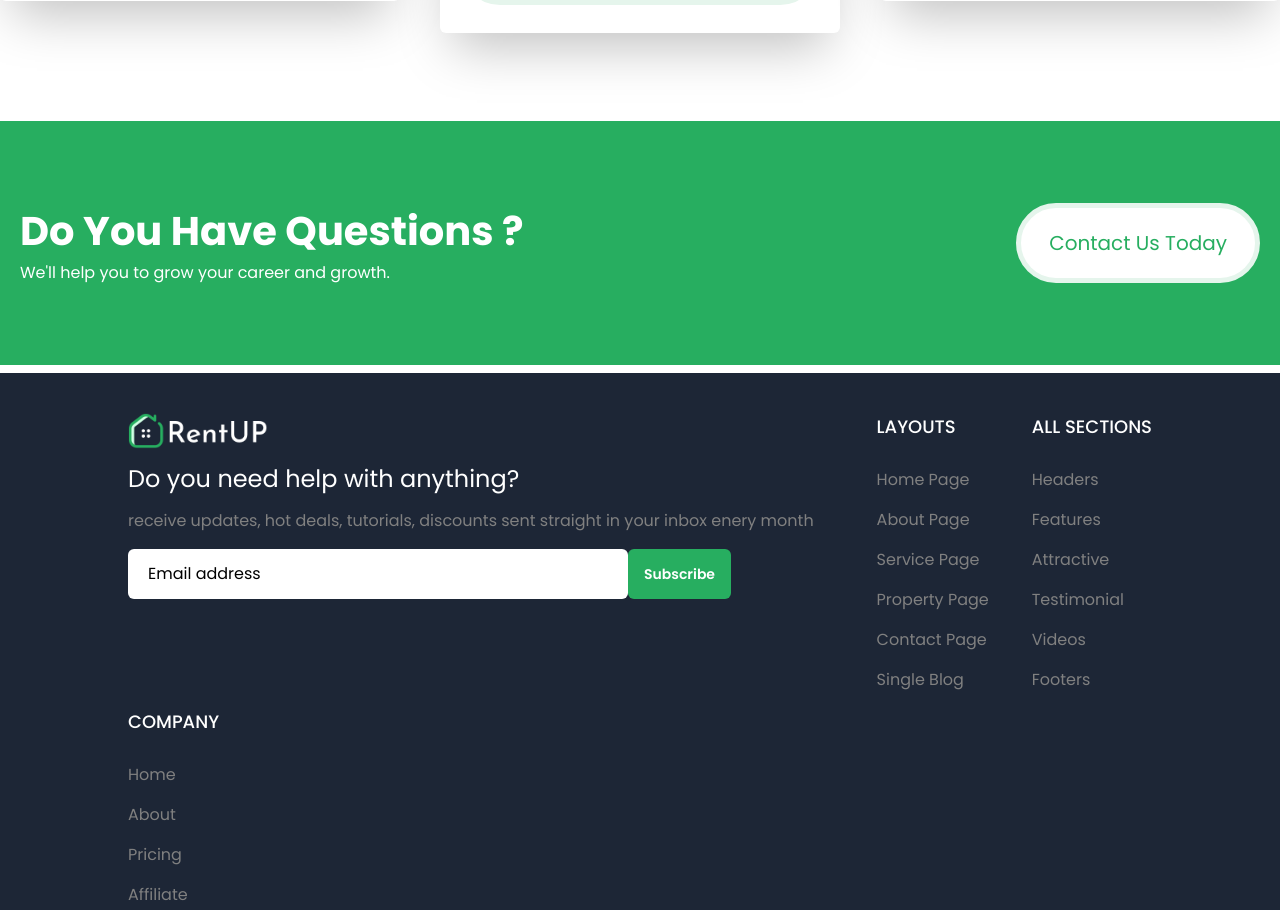
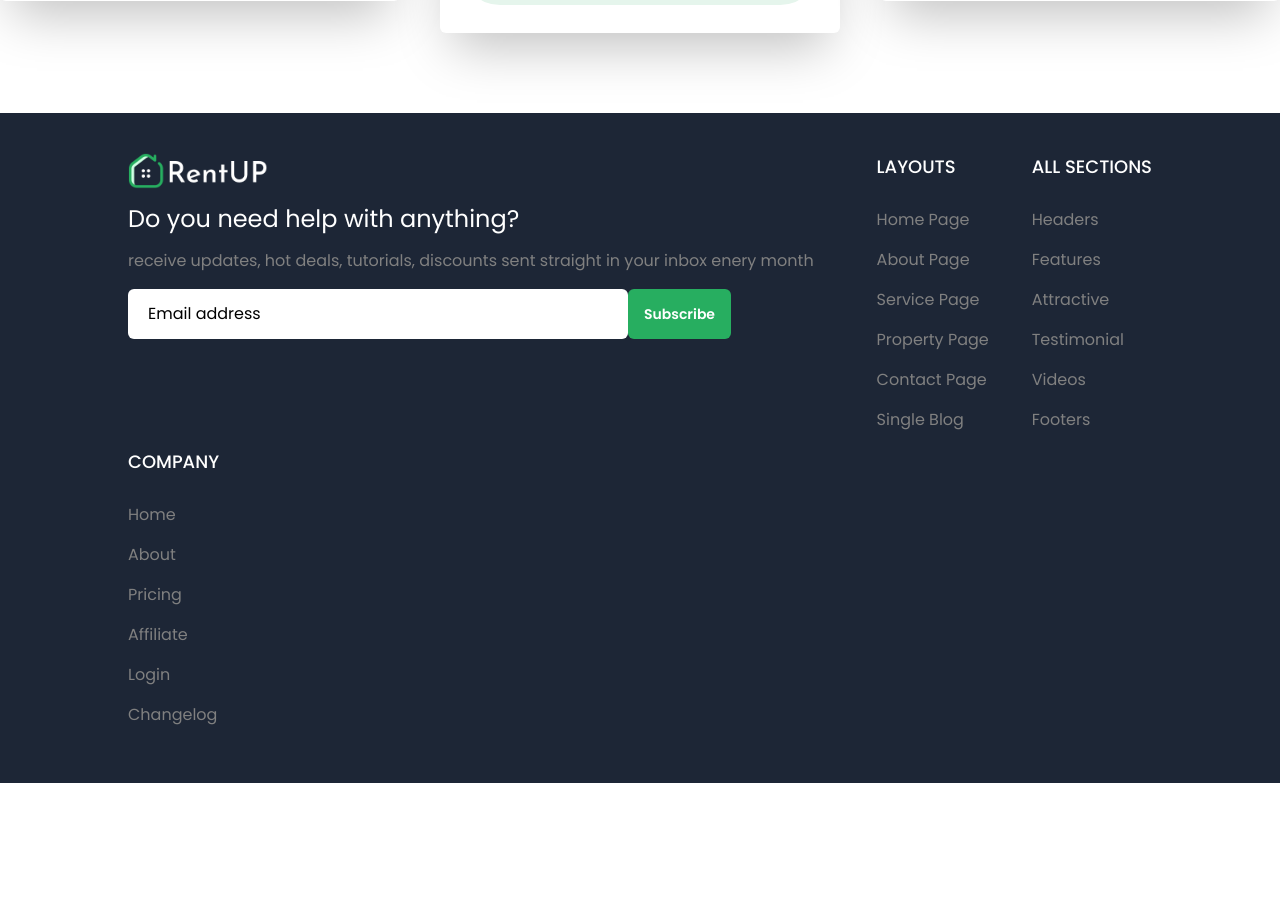
Before and after one commit to SanuRaj-K/rent-up, a Next.js app: page / in a window 1280 px wide. Shown: the part 5418-6328 px from the top of the page. After the commit the page ends 6201 px from the top, so only its background shows below. Built offline with nearby package versions, Linux system fonts and the light colour scheme.

Commit message:
feat:bottom contact page added

```diff
--- a/src/components/landing/index.jsx
+++ b/src/components/landing/index.jsx
@@ -220,12 +220,12 @@ export const LandingPage = () => {
           </ul>
         </div>
       </section>
-      <section className="">
+      {/* <section className="">
         <div className=" py-2  ">
         <ContactBottom/>
         </div>
 
-      </section>
+      </section> */}
     </div>
   );
 };
```
Also changed, not shown: src/components/contact/ContactBottom.jsx (line endings or trailing spaces).
